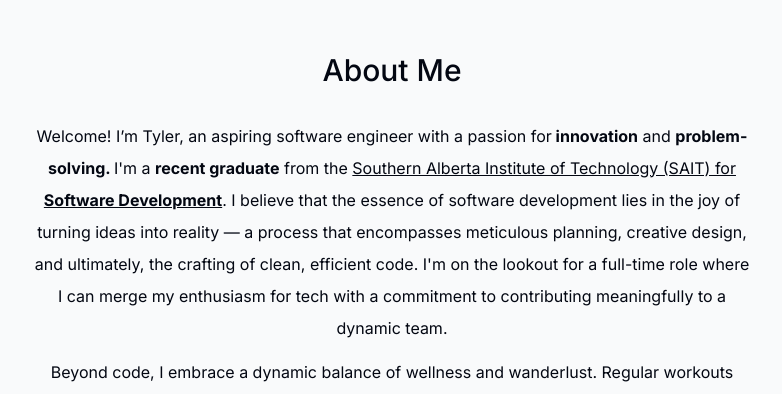
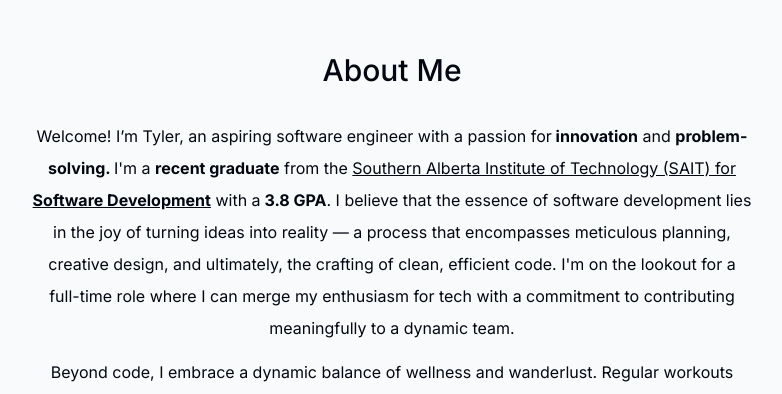
Before and after one commit to TylerTLe/portfolio, a Next.js app: page / in a window 1280 px wide. Shown: the part 880-1274 px from the top of the page, without its empty margins (248-1030 px from the left). Built offline with nearby package versions, Linux system fonts and the light colour scheme; no server answers.

Commit message:
Update about.tsx with revised content and GPA

```diff
--- a/components/about.tsx
+++ b/components/about.tsx
@@ -34,13 +34,13 @@ export default function About() {
         <span className="underline">
           Southern Alberta Institute of Technology (SAIT) for
           <span className="font-bold"> Software Development</span>
-        </span>
-        . I believe that the essence of software development lies in the joy of
-        turning ideas into reality — a process that encompasses meticulous
-        planning, creative design, and ultimately, the crafting of clean,
-        efficient code. I'm on the lookout for a full-time role where I can
-        merge my enthusiasm for tech with a commitment to contributing
-        meaningfully to a dynamic team.
+        </span>{" "}
+        with a<span className="font-bold"> 3.8 GPA</span>. I believe that the
+        essence of software development lies in the joy of turning ideas into
+        reality — a process that encompasses meticulous planning, creative
+        design, and ultimately, the crafting of clean, efficient code. I'm on
+        the lookout for a full-time role where I can merge my enthusiasm for
+        tech with a commitment to contributing meaningfully to a dynamic team.
       </p>
       <p>
         Beyond code, I embrace a dynamic balance of wellness and wanderlust.
--- a/lib/data.ts
+++ b/lib/data.ts
@@ -39,10 +39,10 @@ export const links = [
 
 export const experiencesData = [
   {
-    title: "Software Development Diploma",
+    title: "Software Development Diploma 3.8 GPA",
     location: "Calgary, AB",
     description:
-      "2 year Software Development Diploma at the Southern Alberta Institute of Technology (SAIT) Learning many languages such as: Java, C#, JavaScript, Python",
+      "Software Development Diploma at the Southern Alberta Institute of Technology (SAIT) Learning many languages such as: Java, C#, JavaScript, Python",
     icon: React.createElement(LuGraduationCap),
     date: "2022 - 2024",
   },
```
